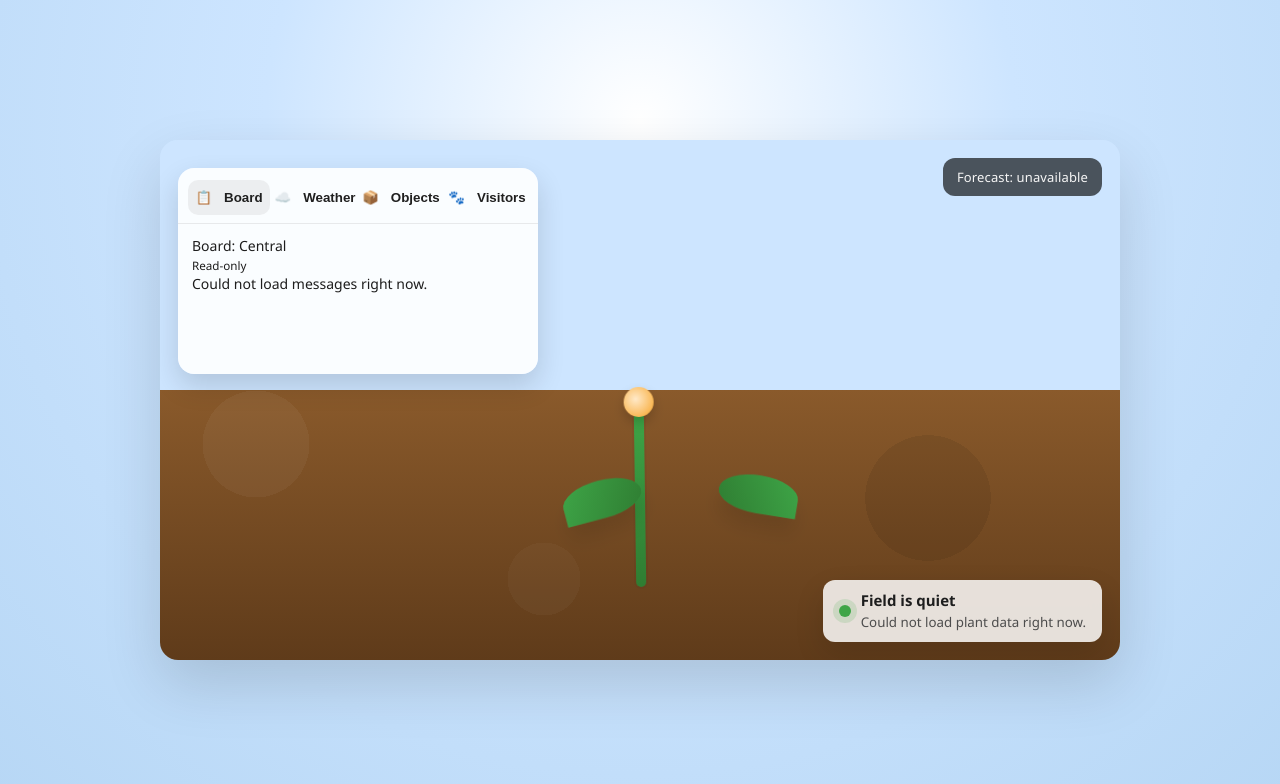
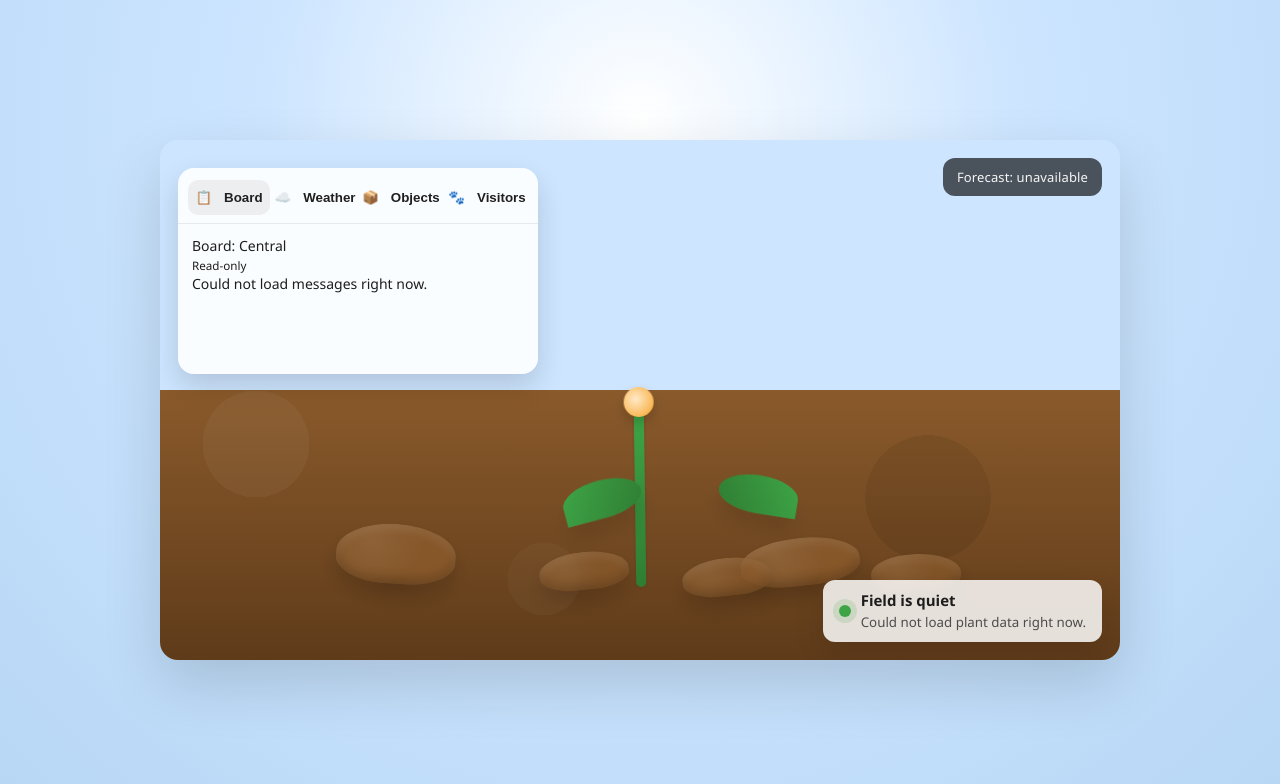
Before and after one commit to rsbohn/suites, a website: page index.html in a window 1280 px wide. Drawn offline with Linux system fonts and the light colour scheme; no server answers.

Commit message:
dogs-digging-holes

```diff
--- a/index.html
+++ b/index.html
@@ -142,6 +142,49 @@
     }
 
     .banner code { color: #ffd166; }
+
+    .dirt-piles {
+      position: absolute;
+      inset: 52% 6% 10% 6%;
+      pointer-events: none;
+    }
+
+    .dirt-pile {
+      position: absolute;
+      width: 120px;
+      height: 48px;
+      background: radial-gradient(circle at 30% 30%, rgba(255,255,255,0.08), transparent 55%), var(--soil);
+      border-radius: 60% 60% 50% 50%;
+      box-shadow:
+        0 12px 18px rgba(0,0,0,0.16),
+        inset 0 -6px 10px rgba(0,0,0,0.18),
+        inset 0 6px 8px rgba(255,255,255,0.1);
+      transform: rotate(-6deg);
+      opacity: 0.85;
+    }
+
+    .dirt-pile::after {
+      content: "";
+      position: absolute;
+      bottom: -8px;
+      left: 18px;
+      right: 18px;
+      height: 14px;
+      background: radial-gradient(ellipse at center, rgba(0,0,0,0.35), transparent 65%);
+      filter: blur(8px);
+      opacity: 0.6;
+    }
+
+    .dirt-pile.small {
+      width: 90px;
+      height: 38px;
+      opacity: 0.75;
+    }
+
+    .dirt-pile.tall {
+      height: 60px;
+      transform: rotate(4deg);
+    }
 
     .info-panel {
       position: absolute;
@@ -308,6 +351,13 @@
 <body>
   <div class="scene">
     <div class="field-texture"></div>
+    <div class="dirt-piles" aria-hidden="true">
+      <div class="dirt-pile tall" style="left: 14%; bottom: 12%;"></div>
+      <div class="dirt-pile small" style="left: 38%; bottom: 9%;"></div>
+      <div class="dirt-pile" style="right: 24%; bottom: 11%;"></div>
+      <div class="dirt-pile small" style="right: 12%; bottom: 8%; transform: rotate(-2deg);"></div>
+      <div class="dirt-pile small" style="left: 55%; bottom: 6%;"></div>
+    </div>
     <div class="plant" aria-label="A single plant growing in a brown field">
       <div class="stem">
         <div class="leaf"></div>
```
